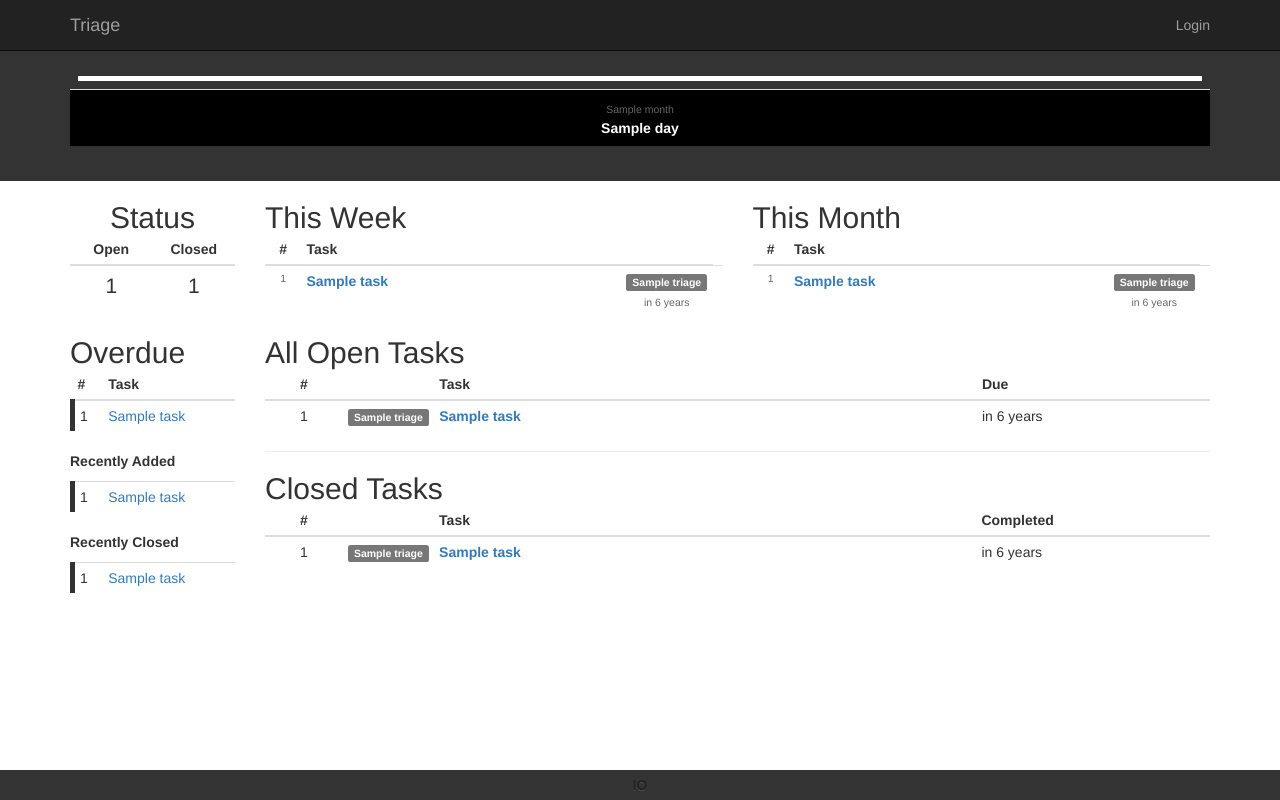
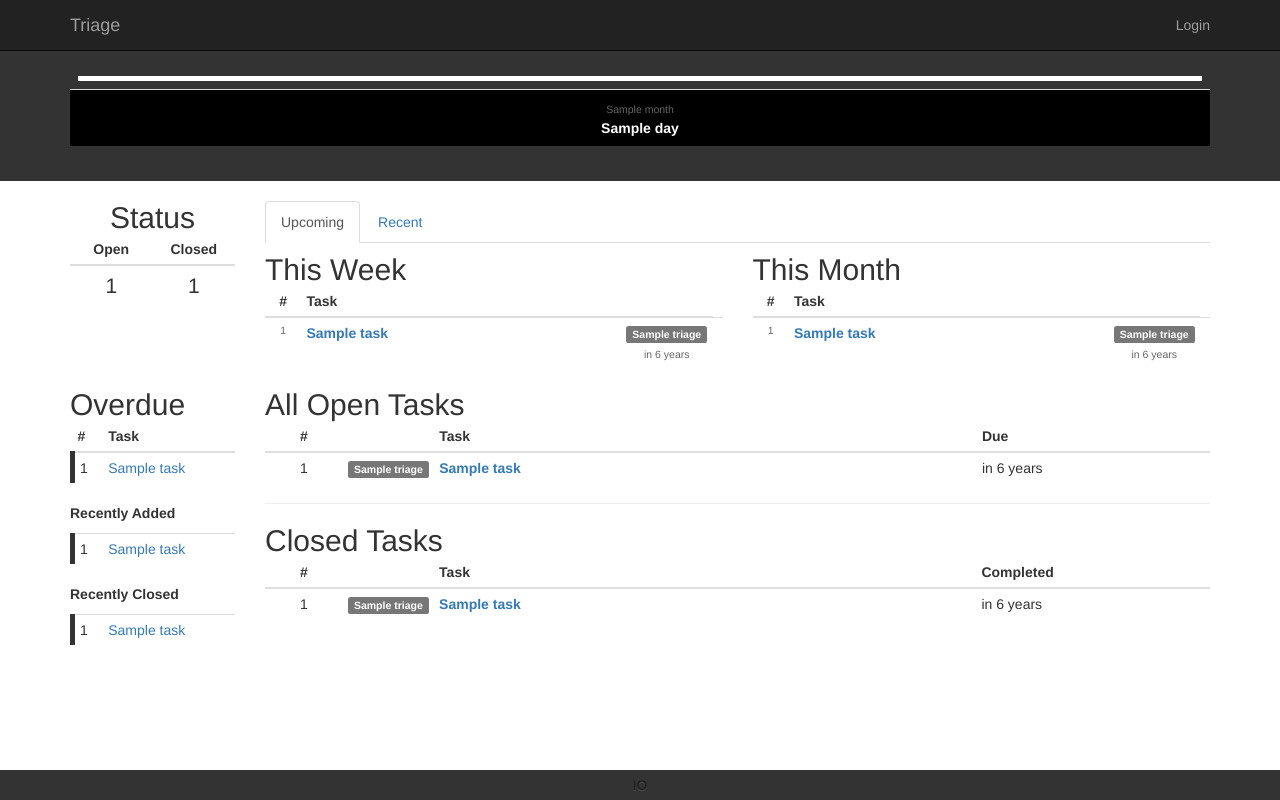
Before and after one commit to SamStudio8/triage, a Django app: template templates/task/dashboard.html in a window 1280 px wide. Run offline with Django 3.2, Linux system fonts and the light colour scheme; the template is opened without the code that fills it: most values are stand-ins (such as "Sample title", 1, 10 or a date in 2020); parts of the project's set-up code (start-up, migrations or seed data) failed here and were passed over; some libraries are stand-ins or nearby versions.

Commit message:
Tabnav on dashboard

```diff
--- a/resource/css/custom.css
+++ b/resource/css/custom.css
@@ -63,6 +63,11 @@ h1,h2,h3,h4,h5,h6{
 }
 .task-counter {
     font-size: 1.5em;
+}
+
+/* Dashboard */
+.tab-content {
+  padding-top: 10px;
 }
 
 /* Calendar */
--- a/templates/task/dashboard.html
+++ b/templates/task/dashboard.html
@@ -78,7 +78,16 @@
             </tbody>
         </table>
     </div>
-    <div class="col-sm-5">
+    <div class="col-sm-10">
+        <ul class="nav nav-tabs">
+            <li class="active"><a href="#upcoming" data-toggle="tab">Upcoming</a></li>
+            <li><a href="#recent" data-toggle="tab">Recent</a></li>
+        </ul>
+
+        <div class="tab-content">
+            <div class="tab-pane fade in active" id="upcoming">
+              <div class="row">
+                <div class="col-sm-6">
                     <h2>This Week</h2>
                     {% if upcoming_week %}
                     <table class="table table-hover table-condensed">
@@ -100,7 +109,7 @@
                         No upcoming tasks this week!
                     {% endif %}
                 </div>
-    <div class="col-sm-5">
+                <div class="col-sm-6">
                     <h2>This Month</h2>
                     {% if upcoming_month %}
                     <table class="table table-hover table-condensed">
@@ -121,6 +130,58 @@
                     {% else %}
                         No upcoming tasks later this month!
                     {% endif %}
+                </div>
+              </div>
+            </div>
+            <div class="tab-pane fade" id="recent">
+              <div class="row">
+                <div class="col-sm-6">
+                    <h2>Recently Added</h2>
+                    {% if recently_added %}
+                    <table class="table table-hover table-condensed">
+                        <thead>
+                            <tr>
+                                <th class="text-center col-md-1">#</th>
+                                <th class="col-md-9">Task</th>
+                                <th class="text-center col-md-2"></th>
+                            </tr>
+                        </thead>
+                        <tbody>
+                        {% for task in recently_added %}
+                            {% include "task/includes/task_row.html" %}
+                        {% endfor %}
+                        </tbody>
+                        <tfoot></tfoot>
+                    </table>
+                    {% else %}
+                        Nothing to see here...
+                    {% endif %}
+                </div>
+                <div class="col-sm-6">
+                    <h2>Recently Closed</h2>
+                    {% if recently_closed %}
+                    <table class="table table-hover table-condensed">
+                        <thead>
+                            <tr>
+                                <th class="text-center col-md-1">#</th>
+                                <th class="col-md-9">Task</th>
+                                <th class="text-center col-md-2"></th>
+                            </tr>
+                        </thead>
+                        <tbody>
+                        {% for task in recently_closed %}
+                            {% include "task/includes/task_row.html" %}
+                        {% endfor %}
+                        </tbody>
+                        <tfoot></tfoot>
+                    </table>
+                    {% else %}
+                        Nothing to see here...
+                    {% endif %}
+                </div>
+              </div>
+            </div>
+        </div>
     </div>
 </div>
 
--- a/templates/task/includes/task_row.html
+++ b/templates/task/includes/task_row.html
@@ -1,9 +1,11 @@
-            {% if not task.due_date %}
-                <tr class="warning">
-            {% elif task.is_due == -1 %}
-                <tr class="danger">
-            {% elif task.is_due == 1 %}
-                <tr class="warning">
+            {% if not task.completed %}
+                {% if task.is_due == -1 %}
+                    <tr class="danger">
+                {% elif task.is_due == 1 %}
+                    <tr class="warning">
+                {% else %}
+                    <tr>
+                {% endif %}
             {% else %}
                 <tr>
             {% endif %}
@@ -14,9 +16,15 @@
                 {% endif %}
                 <td class="text-center">
                     <span class="label label-default" style="background-color:#{{ task.triage.bg_colour }}; color:#{{ task.triage.fg_colour }}">{{ task.triage.name }}</span>
-                {% if task.due_date %}
+
+                {% if task.completed %}
                     <br />
-                    <span class="due_date text-small-task" title="{{ task.due_date }}">{{ task.due_date|date:"c" }}</span>
+                    <span class="human_date text-small-task" title="{{ task.completed_date }}">{{ task.completed_date|date:"c" }}</span>
+                {% else %}
+                    {% if task.due_date %}
+                        <br />
+                            <span class="human_date text-small-task" title="{{ task.due_date }}">{{ task.due_date|date:"c" }}</span>
+                    {% endif %}
                 {% endif %}
                     </td>
 
```
Lines whose indentation alone changed are shown as unchanged.
